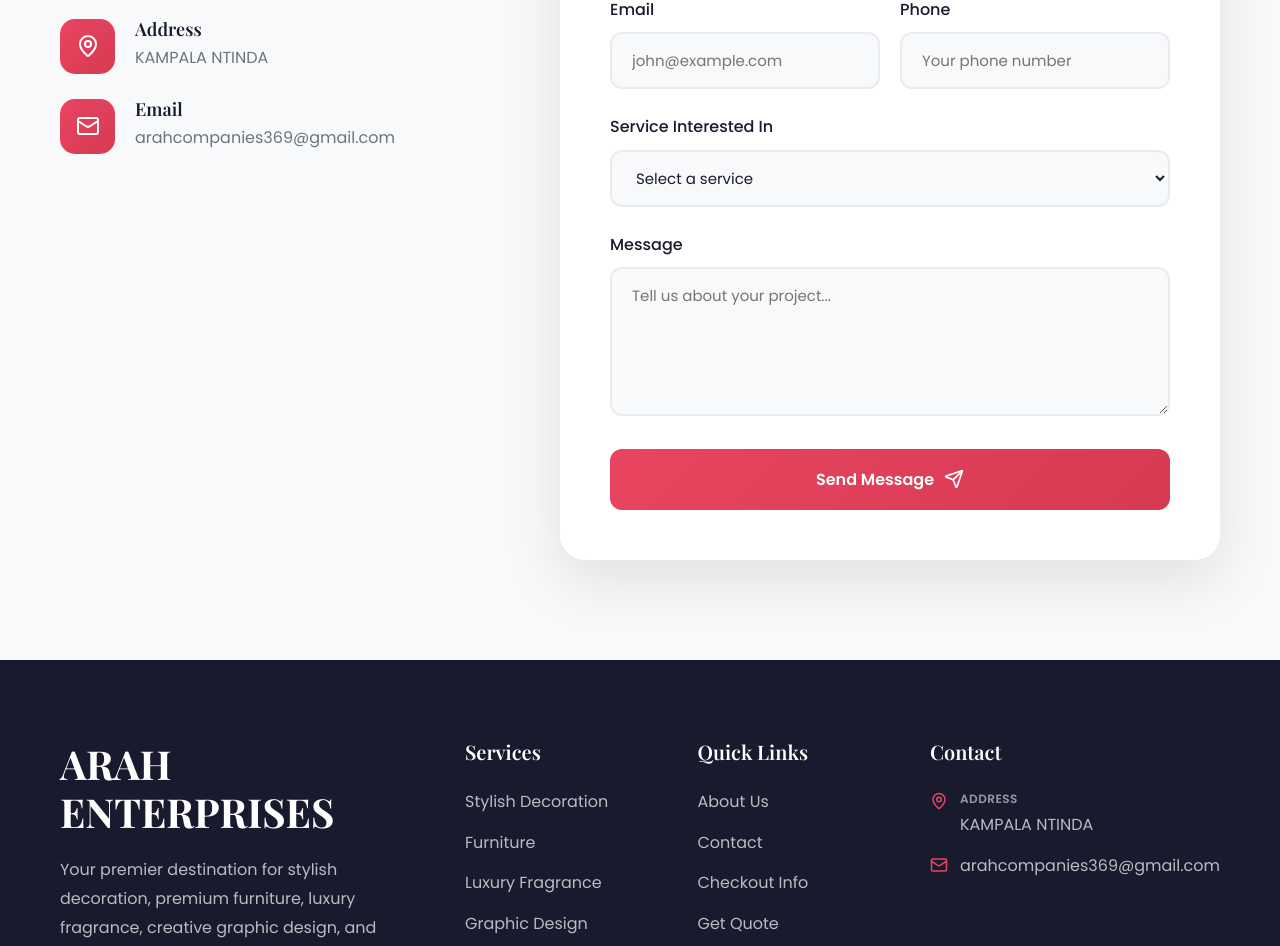
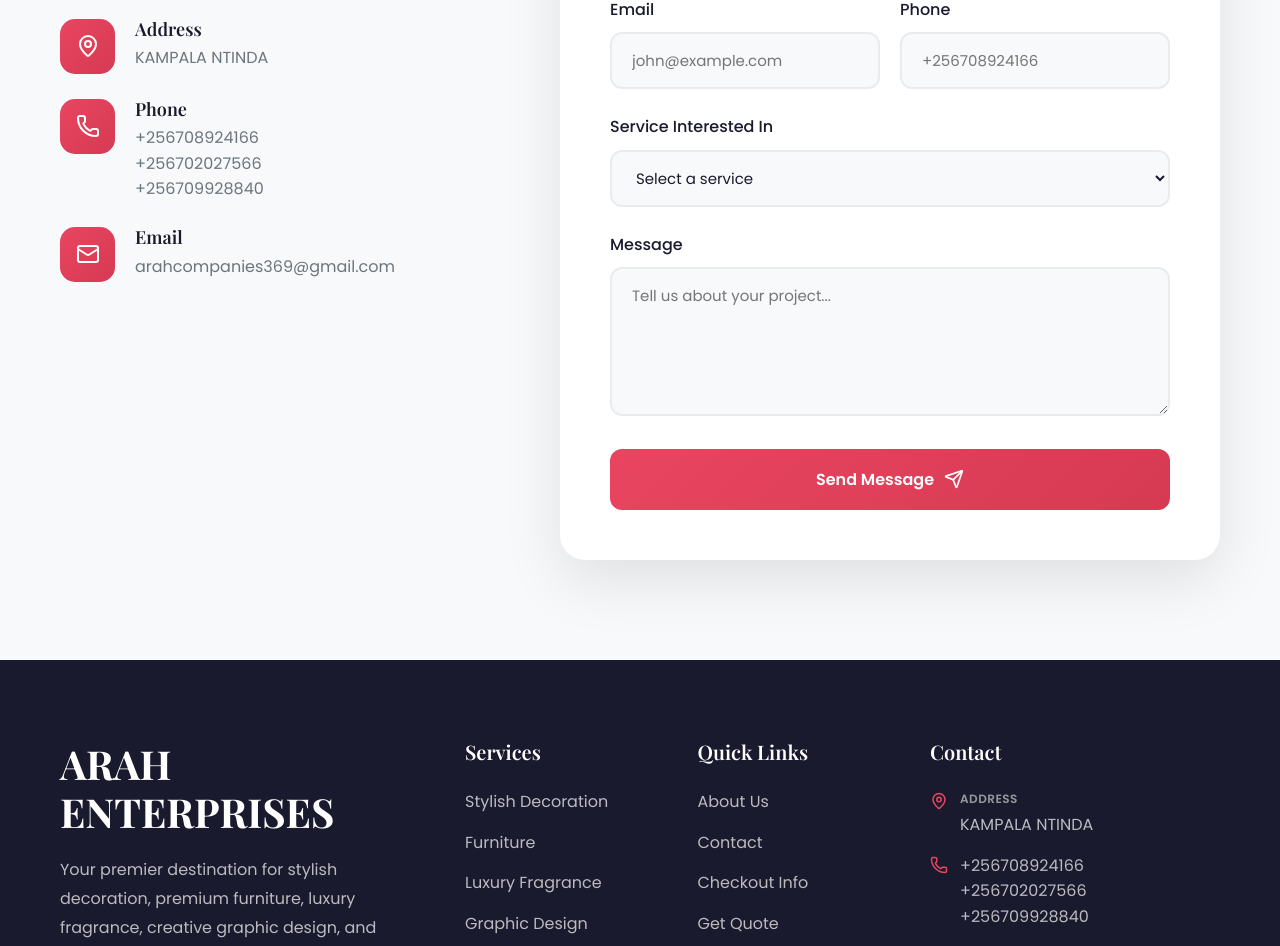
Before and after one commit to ngandapius53/ae-website, a Next.js app: page /contact in a window 1280 px wide. Shown: the part 751-1697 px from the top of the page. Built offline with nearby package versions, Linux system fonts and the light colour scheme.

Commit message:
Restore displayed phone numbers

```diff
--- a/src/app/contact/page.tsx
+++ b/src/app/contact/page.tsx
@@ -2,7 +2,7 @@
 
 import { useEffect, useState } from 'react'
 import Image from 'next/image'
-import { Check, Loader2, Mail, MapPin, Send } from 'lucide-react'
+import { Check, Loader2, Mail, MapPin, Phone, Send } from 'lucide-react'
 import styles from '@/app/contact/page.module.css'
 
 const serviceOptions = [
@@ -194,6 +194,17 @@ export default function ContactPage() {
                 </div>
                 <div className={styles.contactItem}>
                   <div className={styles.contactIcon}>
+                    <Phone size={24} />
+                  </div>
+                  <div>
+                    <h4>Phone</h4>
+                    <p>+256708924166</p>
+                    <p>+256702027566</p>
+                    <p>+256709928840</p>
+                  </div>
+                </div>
+                <div className={styles.contactItem}>
+                  <div className={styles.contactIcon}>
                     <Mail size={24} />
                   </div>
                   <div>
@@ -272,7 +283,7 @@ export default function ContactPage() {
                         name="phone"
                         value={formData.phone}
                         onChange={handleChange}
-                        placeholder="Your phone number"
+                        placeholder="+256708924166"
                         className={errors.phone ? styles.fieldError : ''}
                         aria-invalid={Boolean(errors.phone)}
                         aria-describedby={errors.phone ? 'phone-error' : undefined}
--- a/src/app/page.tsx
+++ b/src/app/page.tsx
@@ -139,6 +139,7 @@ export default function Home() {
   return (
     <>
       <div className={styles.announcement}>
+        <span>+256708924166</span>
         <span>Working Mon - Sun</span>
         <Link href="/contact">Order via WhatsApp</Link>
       </div>
--- a/src/components/Footer.tsx
+++ b/src/components/Footer.tsx
@@ -1,7 +1,7 @@
 'use client'
 
 import Link from 'next/link'
-import { Facebook, Instagram, Mail, MapPin } from 'lucide-react'
+import { Facebook, Instagram, Mail, Phone, MapPin } from 'lucide-react'
 import styles from '@/components/Footer.module.css'
 
 function XLogoIcon({ size = 20 }: { size?: number }) {
@@ -101,6 +101,16 @@ export default function Footer() {
               </div>
             </div>
             <div className={styles.contactItem}>
+              <Phone size={18} />
+              <span>
+                +256708924166
+                <br />
+                +256702027566
+                <br />
+                +256709928840
+              </span>
+            </div>
+            <div className={styles.contactItem}>
               <Mail size={18} />
               <span>arahcompanies369@gmail.com</span>
             </div>
```
